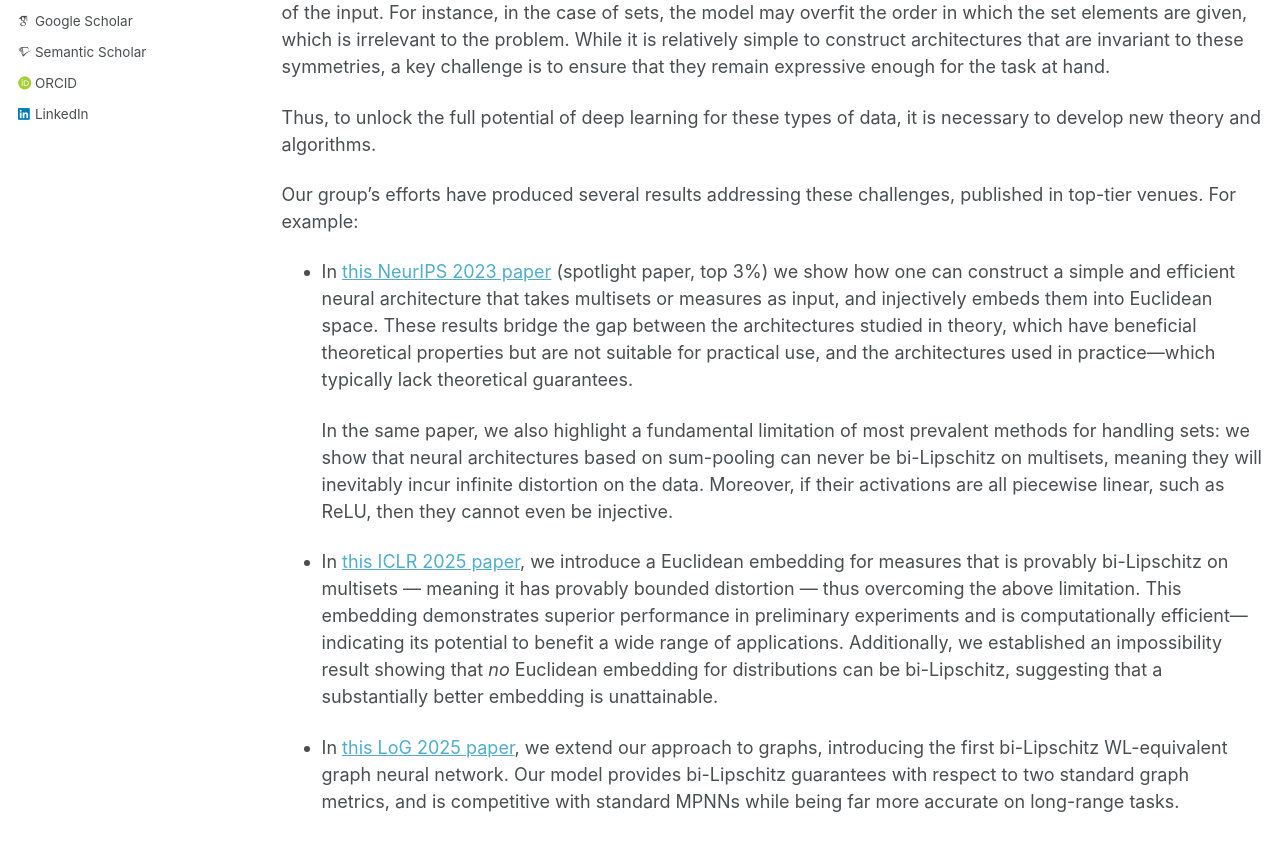
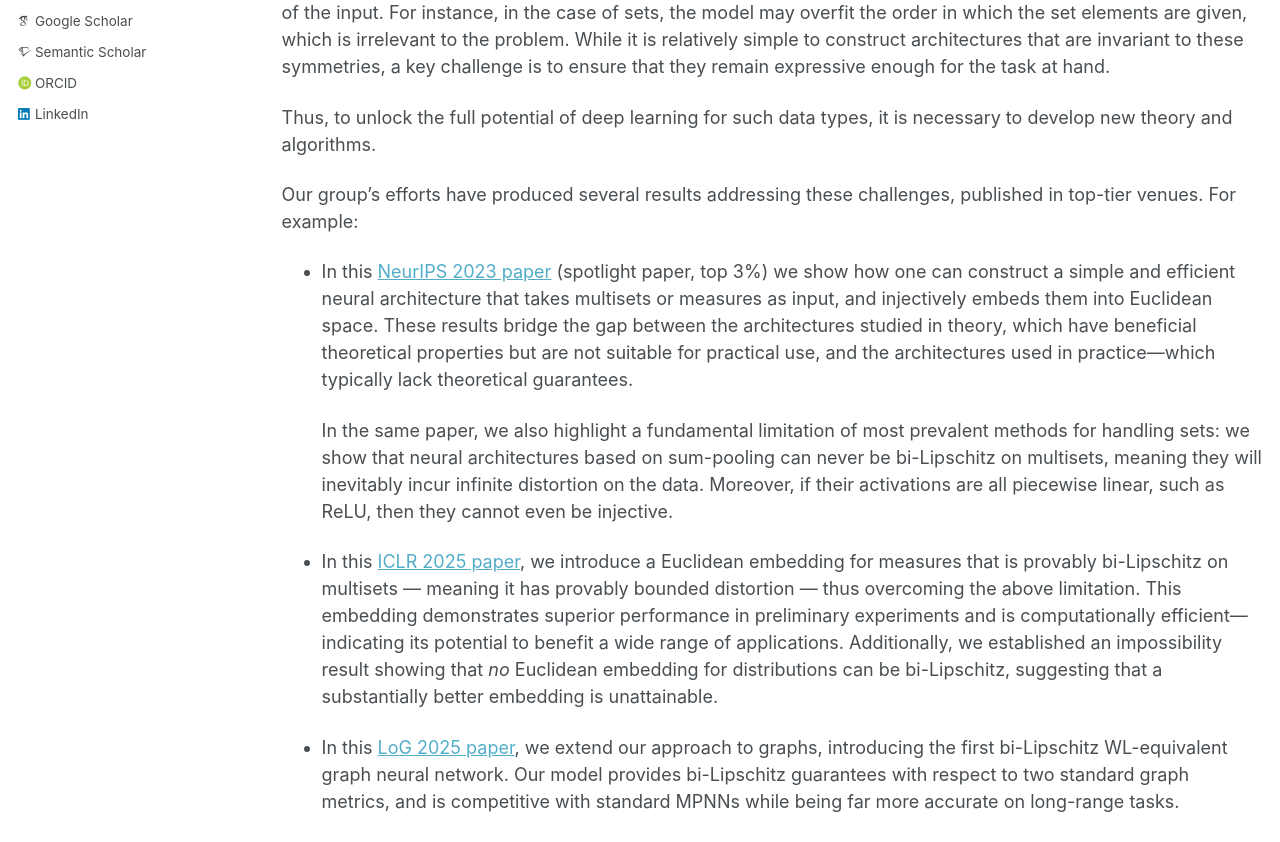
Before and after one commit to tal-amir/tal-amir.github.io, a Jekyll site: the page built from _pages/research.md, in a window 1280 px wide and 1400 px high. Shown: the part 439-1281 px from the top of the window. Built offline with Jekyll 4.4.1, drawn with Linux system fonts in a browser that asks for light colours; some web fonts are replaced.

Commit message:
Refreshing homepage

```diff
--- a/_pages/research.md
+++ b/_pages/research.md
@@ -16,16 +16,16 @@ Applying deep learning to these data types poses unique challenges, as they have
 Consequently, naively feeding such data to neural models typically results in overfitting the irrelevant symmetries of the input. For instance, in the case of sets, the model may overfit the order in which the set elements are given, which is irrelevant to the problem. While it is relatively simple to construct architectures that are invariant to these symmetries, a key challenge is to ensure that they remain expressive enough for the task at hand.
 
 
-Thus, to unlock the full potential of deep learning for these types of data, it is necessary to develop new theory and algorithms.
+Thus, to unlock the full potential of deep learning for such data types, it is necessary to develop new theory and algorithms.
 
 Our group's efforts have produced several results addressing these challenges, published in top-tier venues. For example:
 
-- In [this NeurIPS 2023 paper](https://tal-amir.github.io/publication/2023-12%20Neural%20Injective%20Functions) (spotlight paper, top 3%) we show how one can construct a simple and efficient neural architecture that takes multisets or measures as input, and injectively embeds them into Euclidean space. These results bridge the gap between the architectures studied in theory, which have beneficial theoretical properties but are not suitable for practical use, and the architectures used in practice—which typically lack theoretical guarantees.
+- In this [NeurIPS 2023 paper](https://tal-amir.github.io/publication/2023-12%20Neural%20Injective%20Functions) (spotlight paper, top 3%) we show how one can construct a simple and efficient neural architecture that takes multisets or measures as input, and injectively embeds them into Euclidean space. These results bridge the gap between the architectures studied in theory, which have beneficial theoretical properties but are not suitable for practical use, and the architectures used in practice—which typically lack theoretical guarantees.
 
   In the same paper, we also highlight a fundamental limitation of most prevalent methods for handling sets: we show that neural architectures based on sum-pooling can never be bi-Lipschitz on multisets, meaning they will inevitably incur infinite distortion on the data. Moreover, if their activations are all piecewise linear, such as ReLU, then they cannot even be injective.
 
-- In [this ICLR 2025 paper](https://tal-amir.github.io/publication/2024-05%20Fourier%20Sliced-Wasserstein%20Embedding), we introduce a Euclidean embedding for measures that is provably bi-Lipschitz on multisets — meaning it has provably bounded distortion — thus overcoming the above limitation. This embedding demonstrates superior performance in preliminary experiments and is computationally efficient—indicating its potential to benefit a wide range of applications. Additionally, we established an impossibility result showing that _no_ Euclidean embedding for distributions can be bi-Lipschitz, suggesting that a substantially better embedding is unattainable.
+- In this [ICLR 2025 paper](https://tal-amir.github.io/publication/2024-05%20Fourier%20Sliced-Wasserstein%20Embedding), we introduce a Euclidean embedding for measures that is provably bi-Lipschitz on multisets — meaning it has provably bounded distortion — thus overcoming the above limitation. This embedding demonstrates superior performance in preliminary experiments and is computationally efficient—indicating its potential to benefit a wide range of applications. Additionally, we established an impossibility result showing that _no_ Euclidean embedding for distributions can be bi-Lipschitz, suggesting that a substantially better embedding is unattainable.
 
-- In [this LoG 2025 paper](https://tal-amir.github.io/publication/2024-10%20FSWGNN), we extend our approach to graphs, introducing the first bi-Lipschitz WL-equivalent graph neural network. Our model provides bi-Lipschitz guarantees with respect to two standard graph metrics, and is competitive with standard MPNNs while being far more accurate on long-range tasks.
+- In this [LoG 2025 paper](https://tal-amir.github.io/publication/2024-10%20FSWGNN), we extend our approach to graphs, introducing the first bi-Lipschitz WL-equivalent graph neural network. Our model provides bi-Lipschitz guarantees with respect to two standard graph metrics, and is competitive with standard MPNNs while being far more accurate on long-range tasks.
 
 We are currently working on extending our approach to point clouds under rotation invariance, with applications to molecular data.
```
